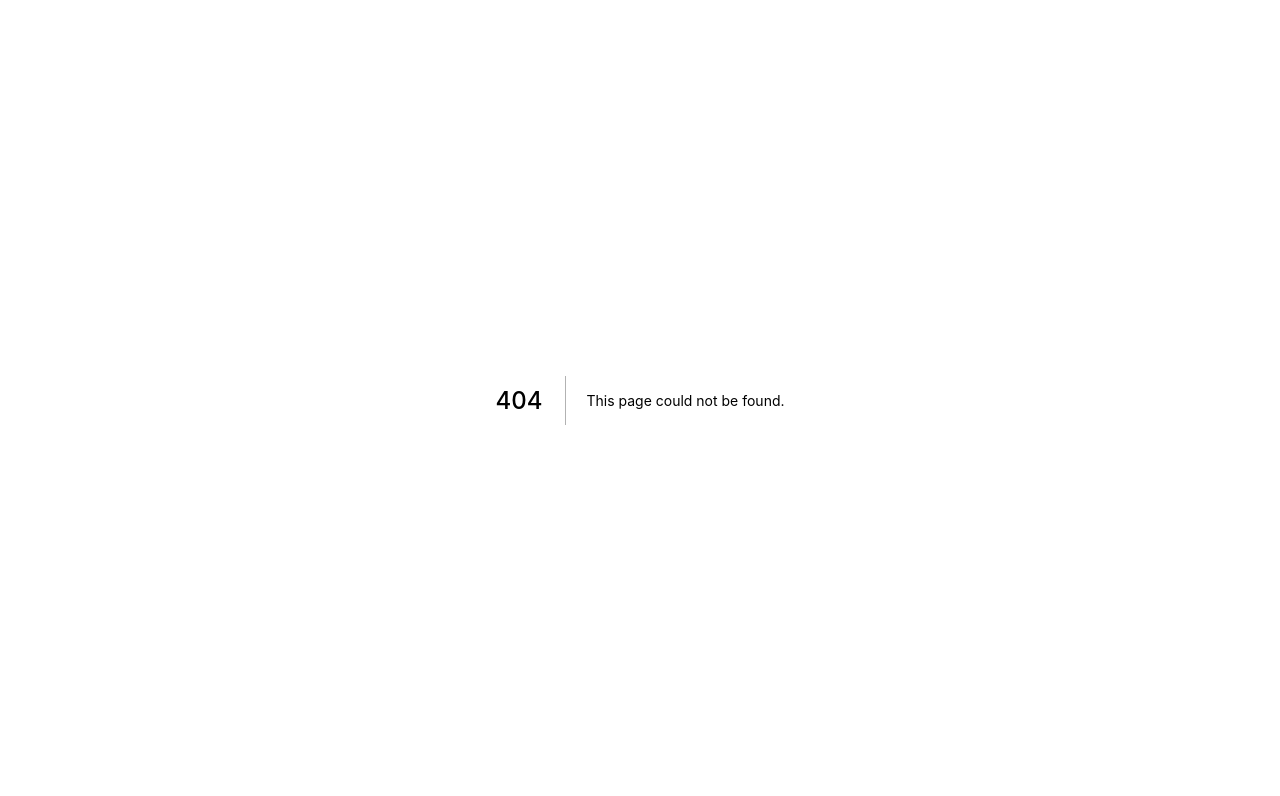
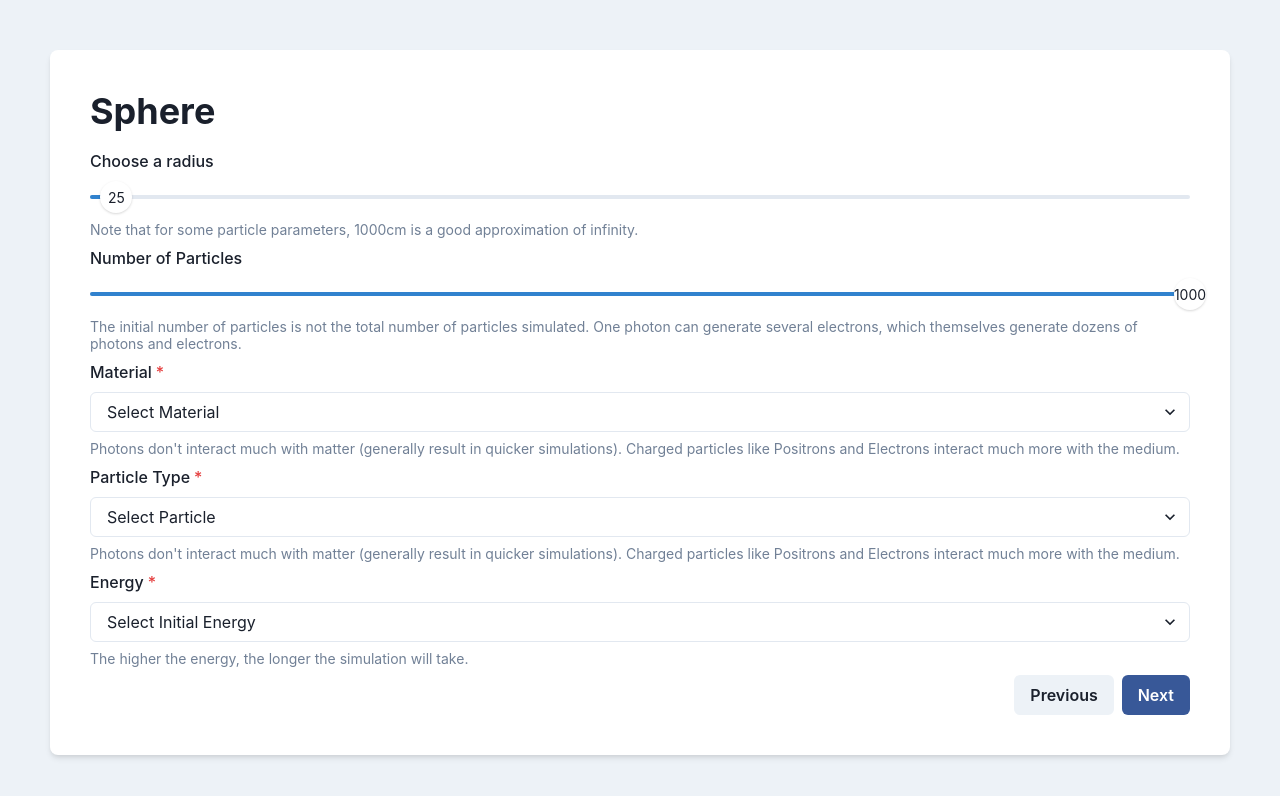
Before and after one commit to RuiFilipeCampos/monty-mvp, a Next.js app: page /sphere in a window 1280 px wide. Before the commit this address had no page. Shown: the top 796 px of the page. Built offline with nearby package versions, Linux system fonts and the light colour scheme.

Commit message:
task-6 Add sphere page and improve theme

```diff
--- a/pages/_app.tsx
+++ b/pages/_app.tsx
@@ -2,10 +2,28 @@ import "../styles/globals.css";
 import type { AppProps } from "next/app";
 import { ChakraProvider } from "@chakra-ui/react";
 
+import { extendTheme } from "@chakra-ui/react"
+
+const theme = extendTheme({
+  styles: {
+    global: {
+      // styles for the `body`
+      body: {
+        bg: 'gray.100',
+      },
+    }
+  }
+
+
+
+
+})
+
+
 function MyApp({ Component, pageProps }: AppProps) {
   return (
     <>
-      <ChakraProvider>
+      <ChakraProvider theme={theme}>
         <Component {...pageProps} />
       </ChakraProvider>
     </>
--- a/pages/index.tsx
+++ b/pages/index.tsx
@@ -1,58 +1,108 @@
-import type { NextPage } from "next";
+import Head from 'next/head';
+import {
+  Box,
+  Heading,
+  Container,
+  Text,
+  Button,
+  Stack,
+  Icon,
+  useColorModeValue,
+  createIcon, Flex,
+  Image,
+} from '@chakra-ui/react';
+
 import { NextRouter, useRouter } from "next/router";
 
-import * as ch from "@chakra-ui/react";
 
-const Home: NextPage = () => {
-  const router: NextRouter = useRouter();
+export default function CallToActionWithAnnotation() {
+  const router = useRouter()
+  return (
+    <Flex bgImage="bg.bmp" >
+      <Head>
+        <link
+          href="https://fonts.googleapis.com/css2?family=Caveat:wght@700&display=swap"
+          rel="stylesheet"
+        />
+      </Head>
 
-  return (
-    <>
-      <ch.Flex w="100vw" h="100vh">
-        <ch.Flex shadow="md" w="full" h="90%" p="10" m="50">
-          <ch.VStack>
-            <ch.Heading>Monty Carlo Live Demo !</ch.Heading>
+      <Container maxW={'3xl'} >
+        <Stack
+          as={Box}
+          textAlign={'center'}
+          spacing={{ base: 8, md: 14 }}
+          py={{ base: 20, md: 36 }}>
+          <Heading
+            fontWeight={600}
+            fontSize={{ base: '2xl', sm: '4xl', md: '6xl' }}
+            lineHeight={'110%'}>
+            Welcome to the <br />
+            <Text as={'span'} color={'blue.400'}>
+              MontyCarlo live demo
+            </Text>
+          </Heading>
+          <Text color={'gray.500'}>
+            This is a minimalistic website to showcase
+            live demonstrations of my very own general
+            purpose high energy particle simulator.
+            MontyCarlo is a cool name by the way, it's an easter egg!
+          </Text>
+          <Stack
+            direction={'column'}
+            spacing={3}
+            align={'center'}
+            alignSelf={'center'}
+            position={'relative'}>
+            <Button
+              onClick={() => router.push('demo')}
+              colorScheme={'blue'}
+              bg={'blue.400'}
+              rounded={'full'}
+              px={6}
+              _hover={{
+                bg: 'blue.500',
+              }}>
+              Get Started
+            </Button>
+            <Button variant={'link'} colorScheme={'blue'} size={'sm'}>
+              Learn more
+            </Button>
+            <Box>
+              <Icon
+                as={Arrow}
+                color={useColorModeValue('blue.800', 'blue.300')}
+                w={71}
+                position={'absolute'}
+                right={-71}
+                top={'10px'}
+              />
+              <Text
+                fontSize={'lg'}
+                fontFamily={'Caveat'}
+                position={'absolute'}
+                right={'-125px'}
+                top={'-15px'}
+                transform={'rotate(10deg)'}>
+                Try out Monty Carlo :P
+              </Text>
+            </Box>
+          </Stack>
+        </Stack>
 
-            <ch.Heading>Intro</ch.Heading>
+      </Container>
+    </Flex>
+  );
+}
 
-            <ch.Text>
-              Monty Carlo is a general purpose particle simulator.
-            </ch.Text>
-
-            <ch.Text>
-              General purpose means that you can construct any geometry and fill
-              it with any material !
-            </ch.Text>
-
-            <ch.Text>
-              Monty already has a lot of features, but it is still very much in
-              development.
-            </ch.Text>
-
-            <ch.Text>
-              {"This demo is to showcase a fraction of what this program " +
-              "capable, and, for that matter, what codes that are in the category" +
-              "'general purpose particle simulators' are capable."}
-            </ch.Text>
-
-            <ch.Text>
-              Other examples are: PENELOPE(the golden standard of Medical
-              Physics), GEANT4 (used at CERN), MCNPX (the OG, compiled from the
-              original developments at the Manhaten project), [MORE]
-            </ch.Text>
-
-            <ch.Button
-              variant="solid"
-              colorScheme="facebook"
-              onClick={() => router.push("/demo")}
-            >
-              Try Monty Carlo !
-            </ch.Button>
-          </ch.VStack>
-        </ch.Flex>
-      </ch.Flex>
-    </>
-  );
-};
-
-export default Home;
+const Arrow = createIcon({
+  displayName: 'Arrow',
+  viewBox: '0 0 72 24',
+  path: (
+    <path
+      fillRule="evenodd"
+      clipRule="evenodd"
+      d="M0.600904 7.08166C0.764293 6.8879 1.01492 6.79004 1.26654 6.82177C2.83216 7.01918 5.20326 7.24581 7.54543 7.23964C9.92491 7.23338 12.1351 6.98464 13.4704 6.32142C13.84 6.13785 14.2885 6.28805 14.4722 6.65692C14.6559 7.02578 14.5052 7.47362 14.1356 7.6572C12.4625 8.48822 9.94063 8.72541 7.54852 8.7317C5.67514 8.73663 3.79547 8.5985 2.29921 8.44247C2.80955 9.59638 3.50943 10.6396 4.24665 11.7384C4.39435 11.9585 4.54354 12.1809 4.69301 12.4068C5.79543 14.0733 6.88128 15.8995 7.1179 18.2636C7.15893 18.6735 6.85928 19.0393 6.4486 19.0805C6.03792 19.1217 5.67174 18.8227 5.6307 18.4128C5.43271 16.4346 4.52957 14.868 3.4457 13.2296C3.3058 13.0181 3.16221 12.8046 3.01684 12.5885C2.05899 11.1646 1.02372 9.62564 0.457909 7.78069C0.383671 7.53862 0.437515 7.27541 0.600904 7.08166ZM5.52039 10.2248C5.77662 9.90161 6.24663 9.84687 6.57018 10.1025C16.4834 17.9344 29.9158 22.4064 42.0781 21.4773C54.1988 20.5514 65.0339 14.2748 69.9746 0.584299C70.1145 0.196597 70.5427 -0.0046455 70.931 0.134813C71.3193 0.274276 71.5206 0.70162 71.3807 1.08932C66.2105 15.4159 54.8056 22.0014 42.1913 22.965C29.6185 23.9254 15.8207 19.3142 5.64226 11.2727C5.31871 11.0171 5.26415 10.5479 5.52039 10.2248Z"
+      fill="currentColor"
+    />
+  ),
+});
--- a/pages/onion.tsx
+++ b/pages/onion.tsx
@@ -11,7 +11,7 @@ const Demo: NextPage = () => {
   return (
     <>
       <ch.Flex w="100vw" h="full">
-        <ch.Flex shadow="md" w="full" h="full" p="10" m="50">
+        <ch.Flex bg="white" rounded="lg" shadow="md" w="full" h="full" p="10" m="50">
           <ch.VStack w="full">
             <ch.HStack w="full">
               <ch.Heading>The Onion</ch.Heading>
--- a/pages/onion/[id].tsx
+++ b/pages/onion/[id].tsx
@@ -219,8 +219,8 @@ const Title = () => <>
 </>
 
 const Layout = (props) => {
-  return <>  <ch.Flex w="100vw" h="full">
-    <ch.Flex shadow="md" w="full" h="full" p="10" m="50">
+  return <>  <ch.Flex  w="100vw" h="full">
+    <ch.Flex bg="white" rounded="lg" shadow="md" w="full" h="full" p="10" m="50">
       <ch.VStack w="full">
         <Title />
         <ch.Spacer />
@@ -322,7 +322,7 @@ const Onion: NextPage = (): JSX.Element => {
   return (
     <>
       <Layout onSubmit={handleSubmit}>
-        <ch.Box w="full">
+        <ch.Box w="full" >
 
 
 
--- /dev/null
+++ b/pages/sphere.tsx
@@ -0,0 +1,228 @@
+import type { NextPage } from "next";
+
+import React from "react";
+import * as ch from "@chakra-ui/react";
+import { useRouter } from "next/router";
+
+const Demo: NextPage = () => {
+  const [radius, setRadius] = React.useState(25);
+  const [numberOfParticles, setNumberOfParticles] = React.useState(1000);
+  const [energy, setEnergy] = React.useState(0);
+  const [particle, setParticle] = React.useState('');
+  const [material, setMaterial] = React.useState('');
+
+
+
+  return (
+    <>
+      <ch.Flex w="100vw" h="full">
+        <ch.Flex bg="white" rounded="lg" shadow="md"  w="full" h="full" p="10" m="50">
+          <ch.VStack w="full">
+            <ch.HStack w="full">
+              <ch.Heading>Sphere</ch.Heading>
+              <ch.Spacer />
+            </ch.HStack>
+            <ch.Spacer />
+            <ch.FormControl>
+              <ch.FormLabel>Choose a radius</ch.FormLabel>
+              <ch.HStack>
+
+                <ch.Slider
+                  flex="1"
+                  focusThumbOnChange={false}
+                  value={radius}
+                  min={1}
+                  max={1000}
+                  onChange={(value: number) => setRadius(value)}
+                >
+                  <ch.SliderTrack>
+                    <ch.SliderFilledTrack />
+                  </ch.SliderTrack>
+                  <ch.SliderThumb fontSize="sm" boxSize="32px">
+                    {radius}
+                  </ch.SliderThumb>
+                </ch.Slider>
+              </ch.HStack>
+
+              <ch.FormHelperText>
+                Note that for some particle parameters, 1000cm is a good approximation of infinity.
+              </ch.FormHelperText>
+            </ch.FormControl>
+
+
+
+
+            <ch.FormControl>
+              <ch.FormLabel>Number of Particles</ch.FormLabel>
+              <ch.HStack>
+
+                <ch.Slider
+                  flex="1"
+                  focusThumbOnChange={false}
+                  value={numberOfParticles}
+                  min={1}
+                  max={1000}
+                  onChange={
+                    (value: number) => setNumberOfParticles(value)
+                  }
+                >
+                  <ch.SliderTrack>
+                    <ch.SliderFilledTrack />
+                  </ch.SliderTrack>
+                  <ch.SliderThumb fontSize="sm" boxSize="32px">
+                    {numberOfParticles}
+                  </ch.SliderThumb>
+                </ch.Slider>
+              </ch.HStack>
+
+              <ch.FormHelperText>
+                The initial number of particles is not the
+                total number of particles simulated. One photon
+                can generate several electrons, which themselves
+                generate dozens of photons and electrons.
+              </ch.FormHelperText>
+            </ch.FormControl>
+
+
+
+
+            <ch.FormControl isRequired>
+              <ch.FormLabel>
+                Material
+              </ch.FormLabel>
+
+              <ch.Select placeholder="Select Material" onChange={e => setMaterial(e.target.value)}>
+                <option value="air">
+                  Air
+                </option>
+                <option value="water">
+                  Water
+                </option>
+                <option value="gold">
+                  Gold
+                </option>
+              </ch.Select>
+              <ch.FormHelperText>
+                {"Photons don't interact much with matter (generally result in quicker simulations). Charged particles like Positrons and Electrons interact much more with the medium."}
+              </ch.FormHelperText>
+            </ch.FormControl>
+
+
+
+
+
+
+            <ch.FormControl isRequired>
+              <ch.FormLabel>
+                Particle Type
+              </ch.FormLabel>
+
+              <ch.Select placeholder="Select Particle" onChange={e => setParticle(e.target.value)}>
+                <option value="photon">
+                  Photon
+                </option>
+                <option value="electron">
+                  Electron
+                </option>
+                <option value="positron">
+                  Positron
+                </option>
+              </ch.Select>
+              <ch.FormHelperText>
+                {"Photons don't interact much with matter (generally result in quicker simulations). Charged particles like Positrons and Electrons interact much more with the medium."}
+              </ch.FormHelperText>
+            </ch.FormControl>
+
+            {/* To choose the particle type */}
+            <ch.FormControl isRequired>
+              <ch.FormLabel>
+                Energy
+              </ch.FormLabel>
+              <ch.Select placeholder="Select Initial Energy" onChange={e => setEnergy(e.target.value)}>
+                <option value="1">
+                  1MeV
+                </option>
+                <option value="10">
+                  10MeV
+                </option>
+                <option value="30">
+                  30MeV
+                </option>
+              </ch.Select>
+              <ch.FormHelperText>
+                The higher the energy, the longer the simulation will take.
+              </ch.FormHelperText>
+            </ch.FormControl>
+
+
+
+
+            <FormNavigation previous="/demo" next={null} />
+          </ch.VStack>
+        </ch.Flex>
+      </ch.Flex>
+    </>
+  );
+};
+
+export default Demo;
+
+const LayerSelector = () => {
+  const [selected, setSelected] = React.useState("none");
+
+  const image_options = {
+    none: "",
+    sphere: "",
+    onion:
+      "https://user-images.githubusercontent.com/63464503/124515938-880a8f80-ddd8-11eb-9439-409381b5124a.png",
+    "sphere-cut":
+      "https://user-images.githubusercontent.com/63464503/137699819-3dad4fb6-7e76-4a5c-89b4-86924a62105c.png",
+  };
+
+  // const handleSelection = (event) => setSelected(event.target.value);
+
+  return (
+    <>
+      <ch.HStack w="full">
+        <ch.Heading>The Onion</ch.Heading>
+        <ch.Spacer />
+      </ch.HStack>
+      <ch.Spacer />
+      <ch.FormControl>
+        <ch.FormLabel>How many layers?</ch.FormLabel>
+        <ch.NumberInput step={1} defaultValue={3} min={1} max={10}>
+          <ch.NumberInputField />
+          <ch.NumberInputStepper>
+            <ch.NumberIncrementStepper />
+            <ch.NumberDecrementStepper />
+          </ch.NumberInputStepper>
+        </ch.NumberInput>
+
+        <ch.FormHelperText>
+          Maximum of 10 layers due to performance issues. These performance
+          restrictions are meant to protect the Server. In the full version
+          there are no restriction.
+        </ch.FormHelperText>
+      </ch.FormControl>
+    </>
+  );
+};
+
+interface FormNavigationInput {
+  previous: string,
+  next: string,
+}
+
+const FormNavigation = ({ previous, next }: FormNavigationInput) => {
+  const router = useRouter();
+
+  return (
+    <ch.HStack w="full" align="left">
+      <ch.Spacer />
+      <ch.Button onClick={() => router.push(previous)}>Previous</ch.Button>
+      <ch.Button colorScheme="facebook" onClick={() => router.push(next)}>
+        Next
+      </ch.Button>
+    </ch.HStack>
+  );
+};
```
Also changed, not shown: pages/demo.tsx (+38 -23 lines), public/bg.png (added), 1 other file (tests, documents, lock files or other folders).
